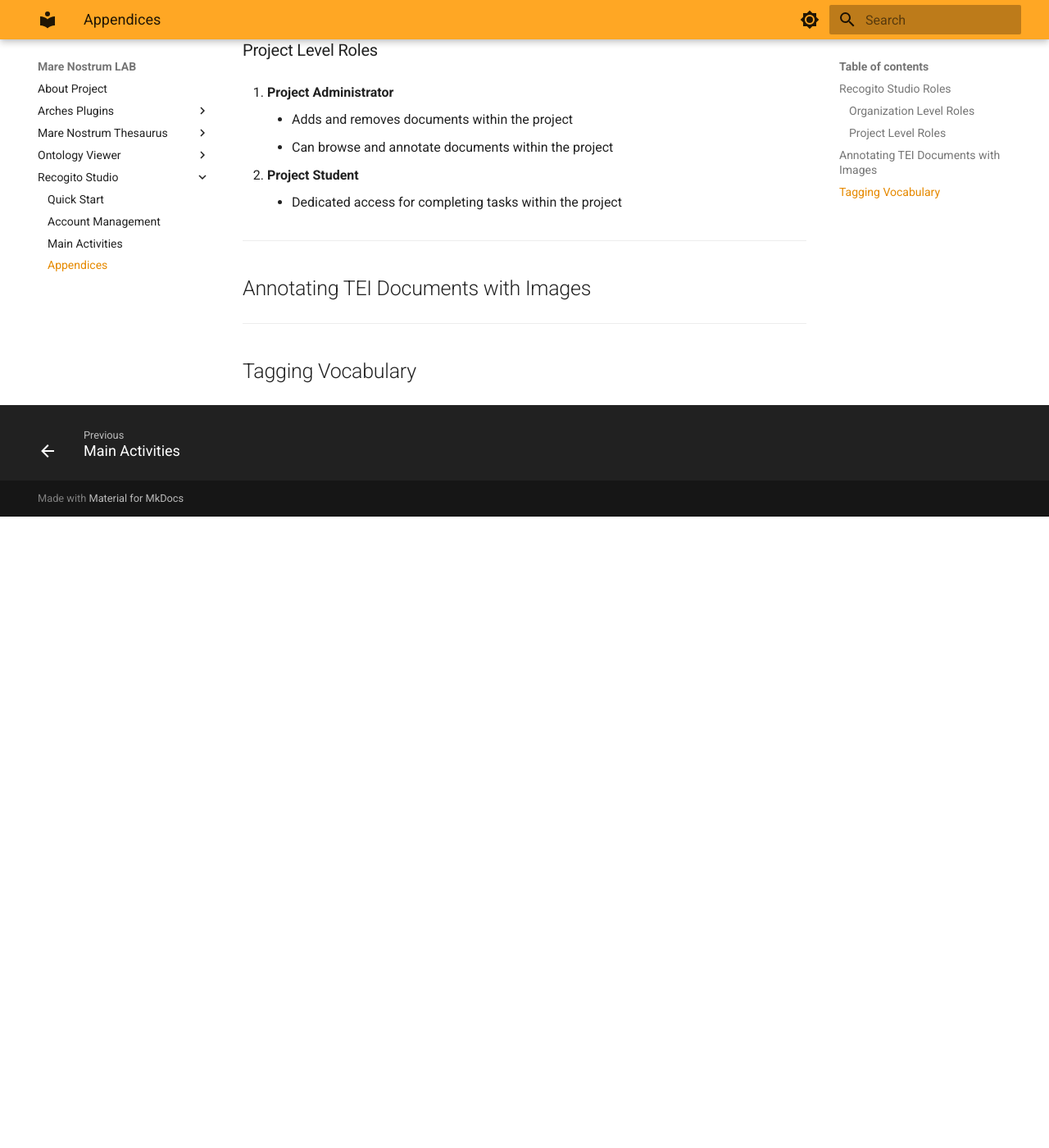
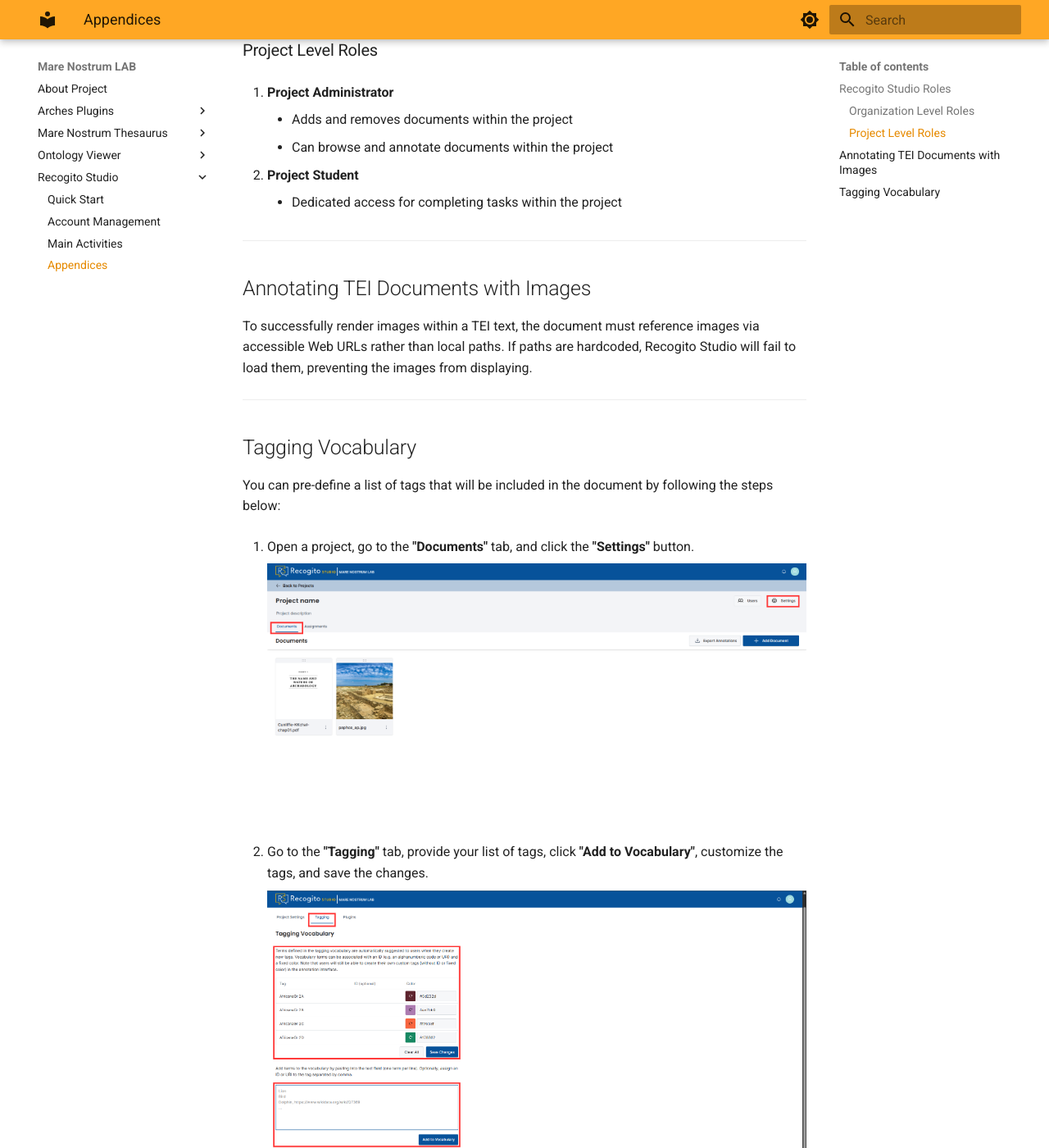
Before and after one commit to Mare-Nostrum-Lab-UJ/Mare-Nostrum-Lab-UJ.github.io, an MkDocs documentation site: the page built from docs/recogito-studio/appendices.md, in a window 1280 px wide and 1400 px high, scrolled down 999 px. Shown: the whole window at 82% size. Built offline with MkDocs 1.6.1 and Material for MkDocs 9.7.7, drawn with Linux system fonts in a browser that asks for light colours; before the commit the page ends 1629 px from its top, so only the background shows below that.

Commit message:
add: (RS) Appendices - Annotating TEI Documents with Images & Tagging Vocabulary.

```diff
--- a/docs/recogito-studio/appendices.md
+++ b/docs/recogito-studio/appendices.md
@@ -49,6 +49,18 @@
 
 ## Annotating TEI Documents with Images
 
+To successfully render images within a TEI text, the document must reference images via accessible Web URLs rather than local paths. If paths are hardcoded, Recogito Studio will fail to load them, preventing the images from displaying.
+
 ---
 
 ## Tagging Vocabulary
+
+You can pre-define a list of tags that will be included in the document by following the steps below:
+
+1. Open a project, go to the **"Documents"** tab, and click the **"Settings"** button.
+
+    ![Settings button](appendices/settings-button.png)
+
+2. Go to the **"Tagging"** tab, provide your list of tags, click **"Add to Vocabulary"**, customize the tags, and save the changes.
+
+    ![Tagging Vocabulary](appendices/tagging-vocabulary.png)
```
Also changed, not shown: docs/recogito-studio/appendices/settings-button.png (added), docs/recogito-studio/appendices/tagging-vocabulary.png (added).
